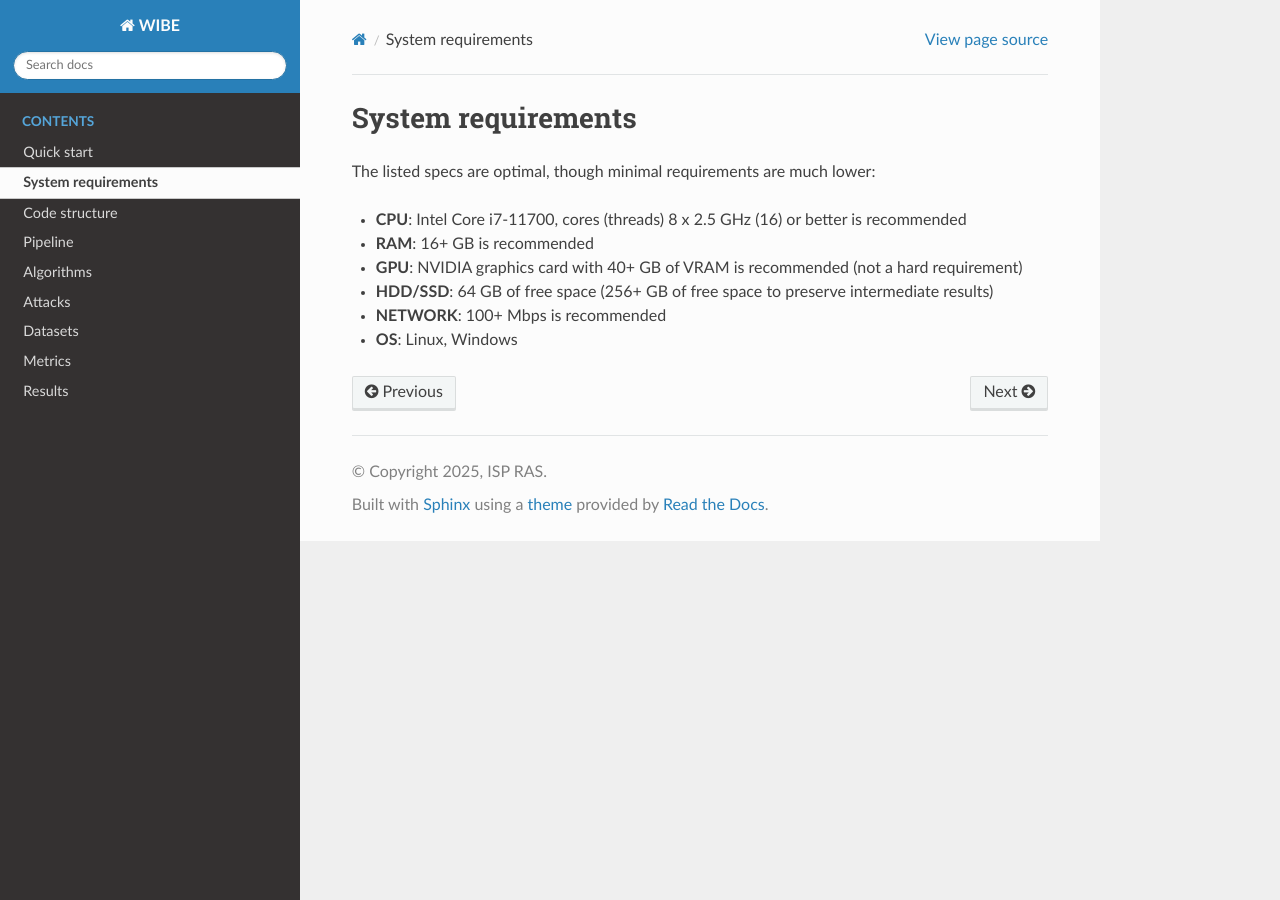
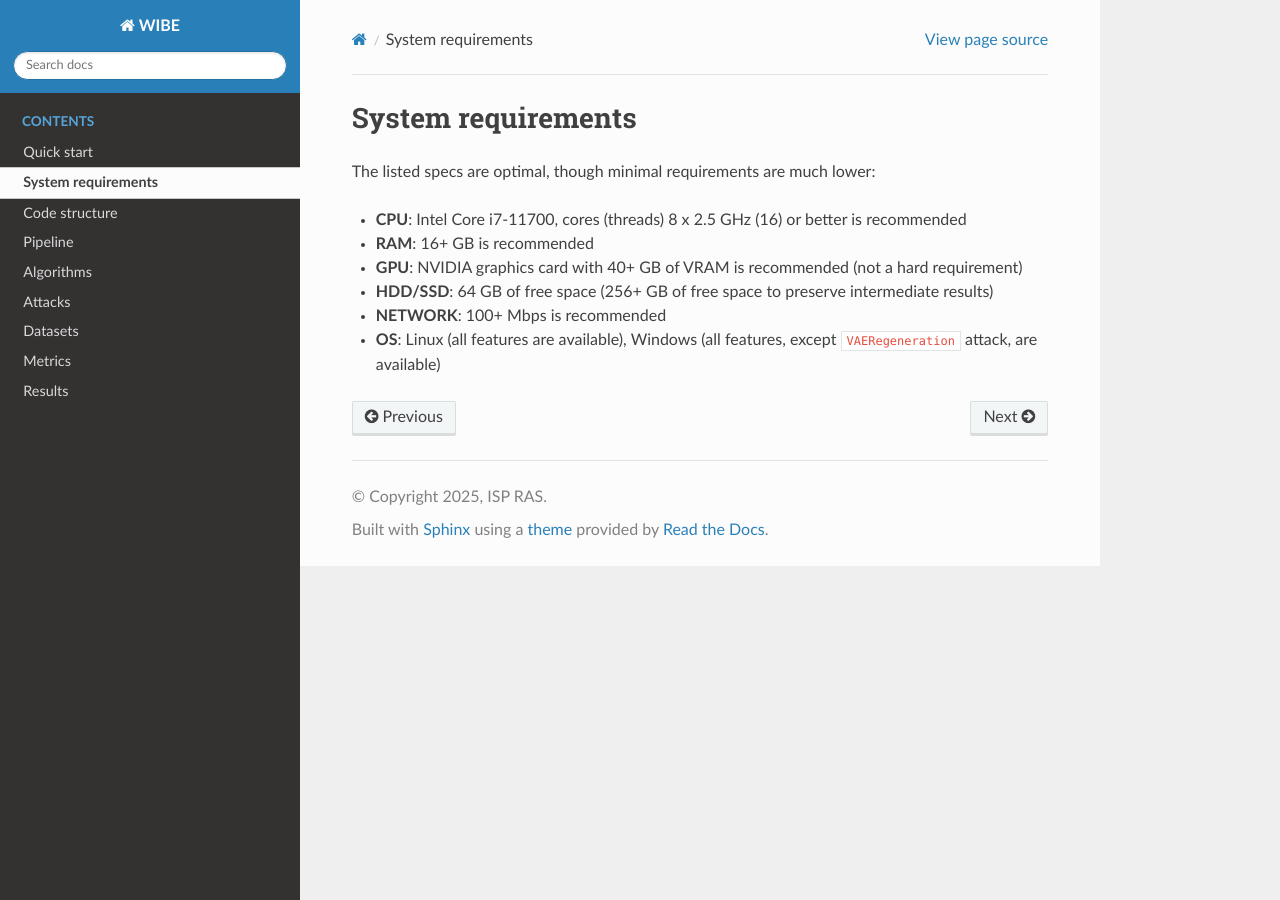
Before and after one commit to ispras/wibe, a Sphinx documentation site: the page built from docs/source/system_requirements.rst, in a window 1280 px wide. Built offline with Sphinx 7.4.7 and the Read the Docs theme 3.1.0, drawn with Linux system fonts in a browser that asks for light colours.

```diff
--- a/docs/source/index.rst
+++ b/docs/source/index.rst
@@ -11,7 +11,7 @@ WIBE
 .. |number_of_metrics| replace:: 10
 
 .. _DiffusionDB: https://poloclub.github.io/diffusiondb/
-.. _COCO: https://cocodataset.org/#home
+.. _MS COCO: https://cocodataset.org/#home
 
 
 **WIBE** is an extensible open source framework for evaluating imperceptibility and robustness of digital watermarks for generated images.
@@ -23,7 +23,7 @@ The extensions implement:
 
 * Image watermarking :ref:`Algorithms <algorithms-link>`: currently |number_of_algorithms| supoprted, including `Watermark Anything <https://openreview.net/pdf?id=IkZVDzdC8M>`_, `TrustMark <https://arxiv.org/abs/2311.18297>`_, `StegaStamp <https://www.matthewtancik.com/stegastamp>`_, `Tree-Rings Watermarks <https://openreview.net/pdf?id=Z57JrmubNl>`_
 * :ref:`Attacks <attacks-link>` on watermarks: |number_of_attacks| supoprted, including `SADRE <https://dl.acm.org/doi/pdf/10.1145/3701716.3715519>`_, `DIP-based <https://openreview.net/pdf?id=g85Vxlrq0O>`_
-* :ref:`Datasets <datasets-link>`: `DiffusionDB`_ and `COCO`_ supported
+* :ref:`Datasets <datasets-link>`: `DiffusionDB`_ and `MS COCO`_ supported
 * :ref:`Metrics <metrics-link>`: |number_of_metrics| supported, including BER (Bit Error Rate), `SSIM <https://ece.uwaterloo.ca/~z70wang/publications/ssim.pdf>`_ (Structural Similarity Index Measure), `LPIPS <https://github.com/richzhang/PerceptualSimilarity>`_ (Learned Perceptual Image Patch Similarity), `ImageReward <https://arxiv.org/abs/2304.05977>`_
 
 
--- a/docs/source/system_requirements.rst
+++ b/docs/source/system_requirements.rst
@@ -8,4 +8,4 @@ The listed specs are optimal, though minimal requirements are much lower:
 * **GPU**: NVIDIA graphics card with 40+ GB of VRAM is recommended (not a hard requirement)
 * **HDD/SSD**: 64 GB of free space (256+ GB of free space to preserve intermediate results)
 * **NETWORK**: 100+ Mbps is recommended
-* **OS**: Linux, Windows
+* **OS**: Linux (all features are available), Windows (all features, except ``VAERegeneration`` attack, are available)
```
Also changed, not shown: README.rst (+9 -2 lines), imgs/tpr@0.1%fpr_avg.png (added).
